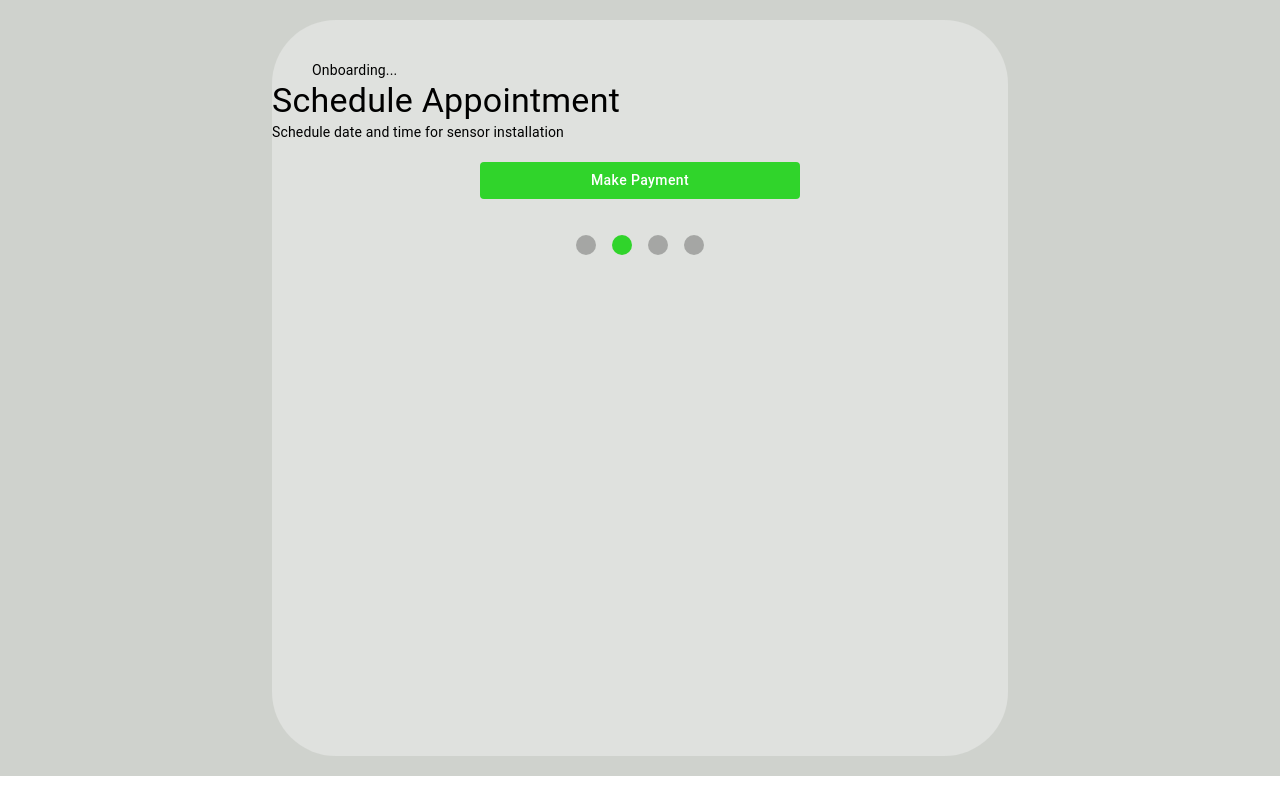
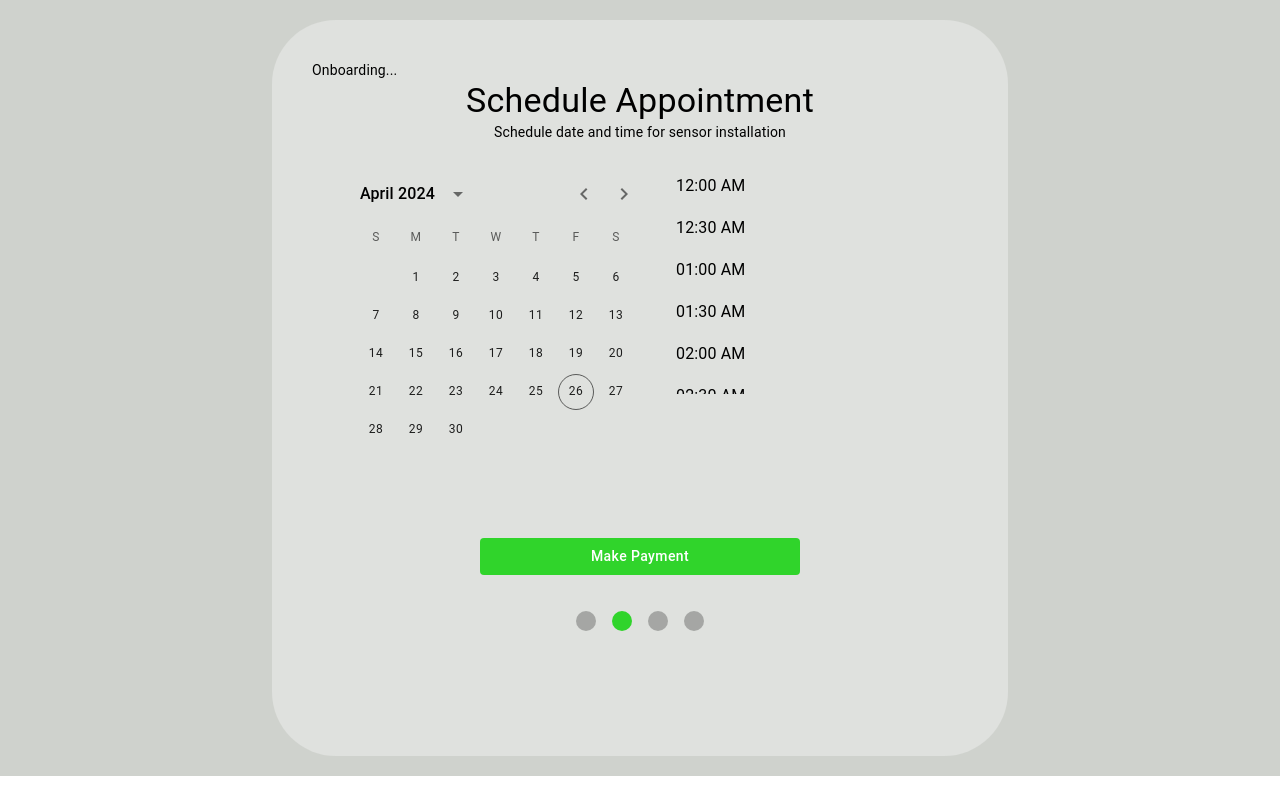
Before and after one commit to debagit10/smart-farm, a React (Vite) app in the folder frontend/: page /onboarding in a window 1280 px wide. Both pictures are taken after a click on the button "Schedule Appointment". Built offline with nearby package versions, Linux system fonts and the light colour scheme.

Commit message:
feat: schedule appointment design and structure done

```diff
--- a/frontend/src/components/onboarding/Appointment.tsx
+++ b/frontend/src/components/onboarding/Appointment.tsx
@@ -1,13 +1,51 @@
-import React from "react";
-import { Typography } from "@mui/material";
+import React, { useState } from "react";
+import { TextField, Typography } from "@mui/material";
+import {
+  LocalizationProvider,
+  DateCalendar,
+  DigitalClock,
+} from "@mui/x-date-pickers";
+
+import { AdapterDayjs } from "@mui/x-date-pickers/AdapterDayjs";
 
 const Appointment = () => {
+  // const [selectedDate, setSelectedDate] = useState(null);
+  // const [selectedTime, setSelectedTime] = useState(null);
+
+  // const handleDateChange = (date: any) => {
+  //   setSelectedDate(date);
+  // };
+
+  // const handleTimeChange = (time: any) => {
+  //   setSelectedTime(time);
+  // };
+
+  // const handleDateTimeSubmit = () => {
+  //   console.log("Selected Date:", selectedDate);
+  //   console.log("Selected Time:", selectedTime);
+  // };
+
   return (
-    <div>
-      <Typography variant="h4">Schedule Appointment</Typography>
-      <Typography variant="body2">
-        Schedule date and time for sensor installation
-      </Typography>
+    <div className="flex flex-col">
+      <div className="flex justify-center">
+        <Typography variant="h4">Schedule Appointment</Typography>
+      </div>
+      <div className="flex justify-center">
+        <Typography variant="body2">
+          Schedule date and time for sensor installation
+        </Typography>
+      </div>
+
+      <LocalizationProvider dateAdapter={AdapterDayjs}>
+        <div className="flex mx-16 my-5">
+          <div className="w-96">
+            <DateCalendar />
+          </div>
+          <div className="w-96">
+            <DigitalClock />
+          </div>
+        </div>
+      </LocalizationProvider>
     </div>
   );
 };
--- a/frontend/src/components/onboarding/Farm_details.tsx
+++ b/frontend/src/components/onboarding/Farm_details.tsx
@@ -1,6 +1,5 @@
 import React from "react";
 import { Typography, TextField, Chip, Stack } from "@mui/material";
-import { IoIosAdd } from "react-icons/io";
 import AddIcon from "@mui/icons-material/Add";
 
 const FarmDetails = () => {
```
